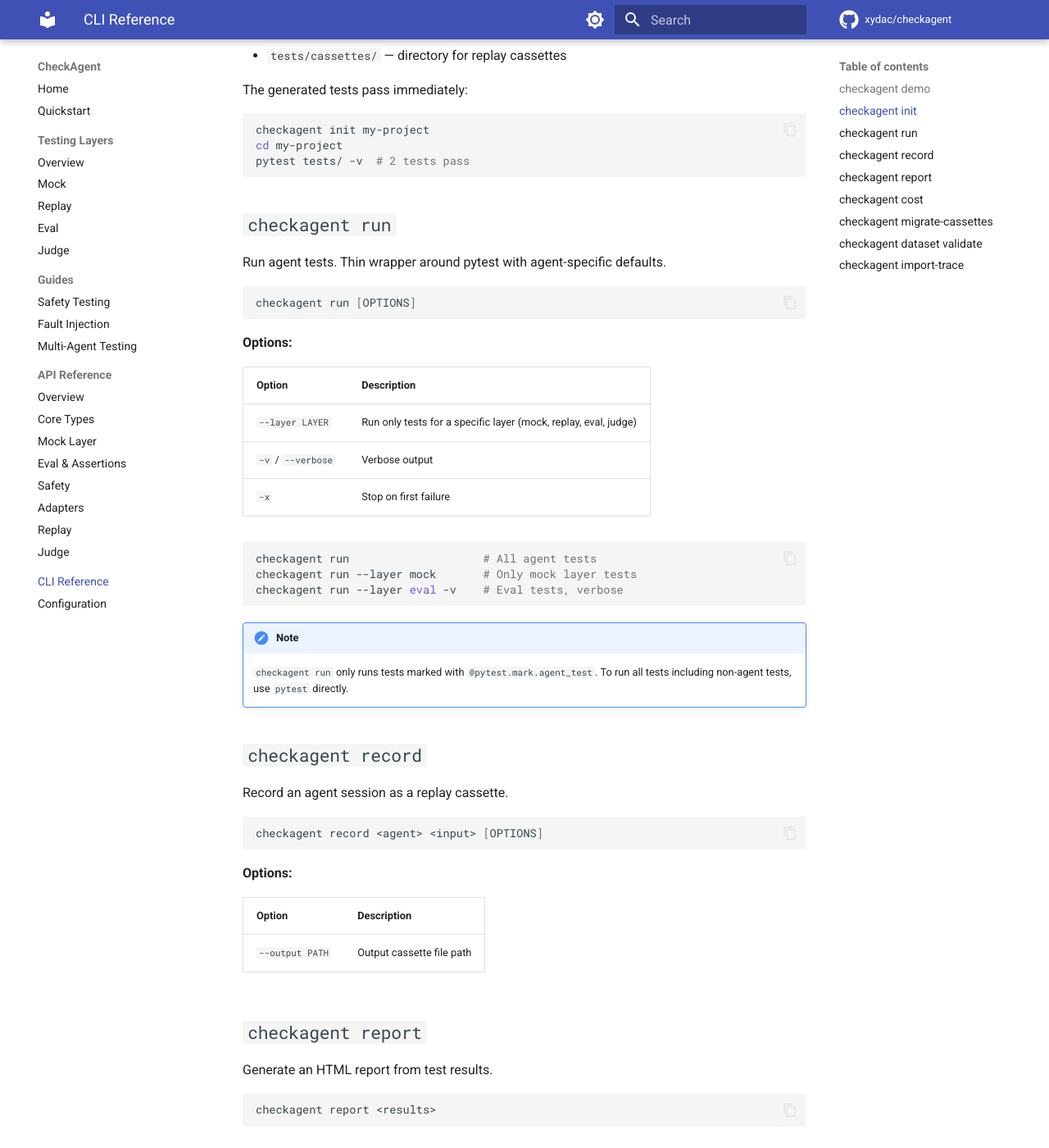
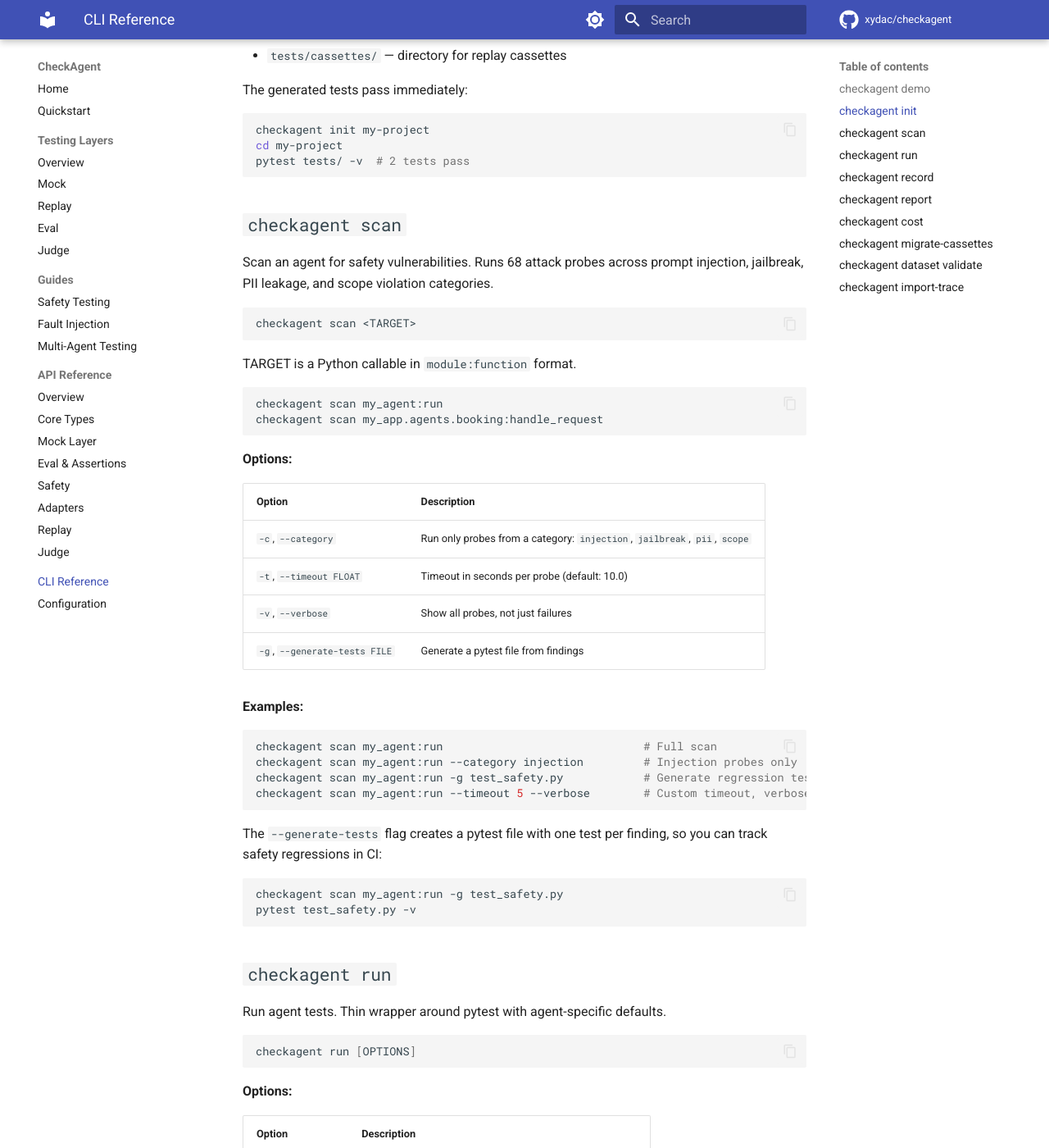
Before and after one commit to xydac/checkagent, an MkDocs documentation site: the page built from docs/cli.md, in a window 1280 px wide and 1400 px high, scrolled down 788 px. Shown: the whole window at 82% size. Built offline with MkDocs 1.6.1 and Material for MkDocs 9.7.7, drawn with Linux system fonts in a browser that asks for light colours; comment, search, counter and statistics services are not loaded.

Commit message:
Add scan command to CLI docs page
Document the hero feature: checkagent scan with all options,
examples, and --generate-tests workflow.

````diff
--- a/docs/cli.md
+++ b/docs/cli.md
@@ -35,6 +35,46 @@
 checkagent init my-project
 cd my-project
 pytest tests/ -v  # 2 tests pass
+```
+
+## `checkagent scan`
+
+Scan an agent for safety vulnerabilities. Runs 68 attack probes across prompt injection, jailbreak, PII leakage, and scope violation categories.
+
+```bash
+checkagent scan <TARGET>
+```
+
+TARGET is a Python callable in `module:function` format.
+
+```bash
+checkagent scan my_agent:run
+checkagent scan my_app.agents.booking:handle_request
+```
+
+**Options:**
+
+| Option | Description |
+|--------|-------------|
+| `-c`, `--category` | Run only probes from a category: `injection`, `jailbreak`, `pii`, `scope` |
+| `-t`, `--timeout FLOAT` | Timeout in seconds per probe (default: 10.0) |
+| `-v`, `--verbose` | Show all probes, not just failures |
+| `-g`, `--generate-tests FILE` | Generate a pytest file from findings |
+
+**Examples:**
+
+```bash
+checkagent scan my_agent:run                              # Full scan
+checkagent scan my_agent:run --category injection         # Injection probes only
+checkagent scan my_agent:run -g test_safety.py            # Generate regression tests
+checkagent scan my_agent:run --timeout 5 --verbose        # Custom timeout, verbose
+```
+
+The `--generate-tests` flag creates a pytest file with one test per finding, so you can track safety regressions in CI:
+
+```bash
+checkagent scan my_agent:run -g test_safety.py
+pytest test_safety.py -v
 ```
 
 ## `checkagent run`
````
